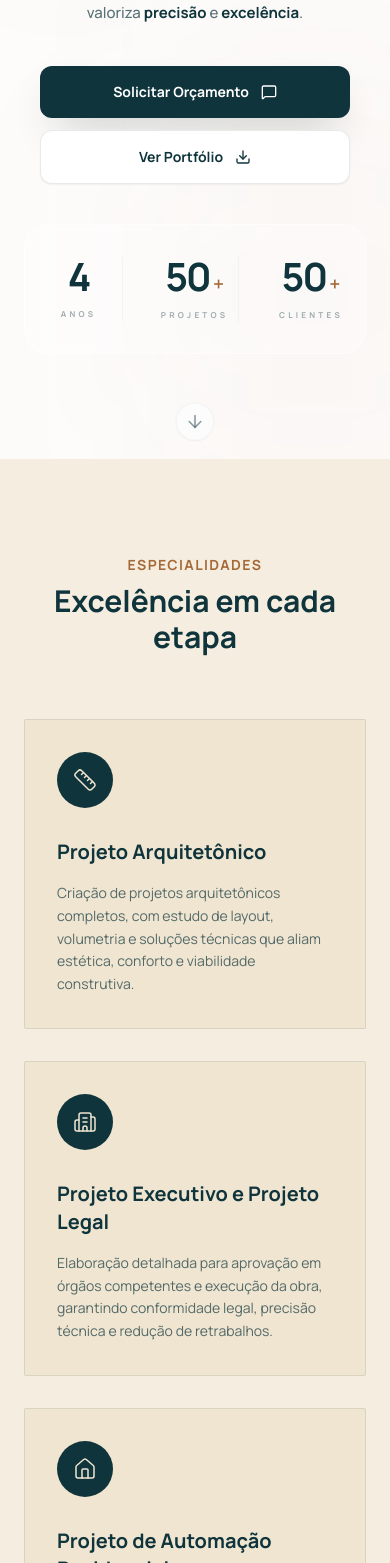
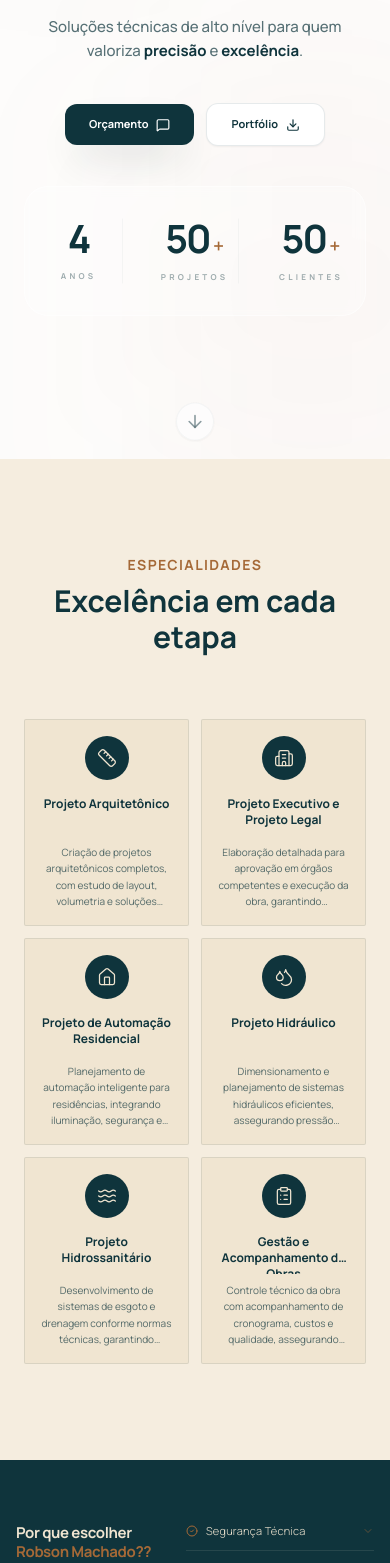
Before and after one commit to icaroCodes/RobsonMachado, a React (Vite) app: page / in a window 390 px wide. Shown: the part 385-1948 px from the top of the page. Built offline with nearby package versions, Linux system fonts and the light colour scheme.

Commit message:
[UPDATE] Melhorando a versão mobile

```diff
--- a/src/components/About.tsx
+++ b/src/components/About.tsx
@@ -13,21 +13,21 @@ const experiences: ExperienceItem[] = [
 
 const About: React.FC = () => {
   return (
-    <section id="sobre" className="py-24 px-6 md:px-12 bg-dark-green text-beige">
-      <div className="max-w-7xl mx-auto flex flex-col md:flex-row gap-16">
+    <section id="sobre" className="py-16 sm:py-24 md:py-32 px-4 md:px-12 bg-dark-green text-beige overflow-hidden">
+      <div className="max-w-7xl mx-auto flex flex-row items-start justify-between gap-4 sm:gap-10 md:gap-16">
 
-        <div className="md:w-1/2 space-y-8">
+        <div className="w-[45%] md:w-1/2 space-y-4 sm:space-y-6 md:space-y-8">
           <motion.div
-            initial={{ opacity: 0, x: -30 }}
+            initial={{ opacity: 0, x: -20 }}
             whileInView={{ opacity: 1, x: 0 }}
             viewport={{ once: true }}
           >
-            <span className="text-brown font-bold tracking-widest uppercase text-sm mb-2 block">Sobre o Profissional</span>
-            <h2 className="text-4xl md:text-5xl font-bold mb-6">Experiência sólida,<br />visão moderna.</h2>
+            <span className="text-brown font-bold tracking-widest uppercase text-[10px] sm:text-xs md:text-sm mb-2 block">Sobre o Profissional</span>
+            <h2 className="text-[17px] sm:text-3xl md:text-5xl lg:text-6xl font-bold mb-3 sm:mb-6 md:mb-8 leading-tight">Experiência sólida,<br />visão moderna.</h2>
 
-            <div className="space-y-4 text-beige/70 text-lg leading-relaxed font-light">
+            <div className="space-y-3 sm:space-y-5 md:space-y-6 text-beige/70 text-[10px] sm:text-[15px] md:text-lg leading-relaxed font-light">
               <p>
-                Formado em Tecnologia da Construção pelo IFCE, atuo na convergência entre precisão técnica e gestão eficiente.
+                Formado em <span className="text-beige font-medium">Tecnologia da Construção pelo IFCE</span>, atuo na convergência entre precisão técnica e gestão eficiente.
               </p>
 
               <p>
@@ -38,33 +38,32 @@ const About: React.FC = () => {
                 Com experiência em gestão e automação residencial, entrego obras focadas em qualidade, controle e excelência.
               </p>
             </div>
-
           </motion.div>
         </div>
 
-        <div className="md:w-1/2">
-          <h3 className="text-xl font-bold mb-8 border-b border-beige/10 pb-4">Trajetória Profissional</h3>
-          <div className="grid grid-cols-1 sm:grid-cols-2 gap-6">
+        <div className="w-[55%] md:w-1/2">
+          <h3 className="text-[10px] sm:text-sm md:text-xl font-bold mb-4 sm:mb-8 border-b border-beige/10 pb-2 sm:pb-4 opacity-60 uppercase tracking-widest">Trajetória Profissional</h3>
+          <div className="grid grid-cols-1 sm:grid-cols-2 gap-2 sm:gap-4 md:gap-6">
             {experiences.map((exp, index) => (
               <motion.div
                 key={index}
-                initial={{ opacity: 0, y: 20 }}
+                initial={{ opacity: 0, y: 15 }}
                 whileInView={{ opacity: 1, y: 0 }}
                 viewport={{ once: true }}
                 transition={{ delay: index * 0.1 }}
-                className="p-4 border border-beige/10 hover:border-brown/50 transition-colors rounded-sm"
+                className="p-3 sm:p-5 md:p-6 border border-beige/10 hover:border-brown/50 transition-colors rounded-sm bg-white/[0.02]"
               >
-                <h4 className="font-bold text-beige">{exp.company}</h4>
-                <p className="text-sm text-brown mt-1">{exp.role}</p>
+                <h4 className="text-[11px] sm:text-base md:text-lg font-bold text-beige leading-tight">{exp.company}</h4>
+                <p className="text-[9px] sm:text-sm text-brown mt-0.5 sm:mt-1">{exp.role}</p>
               </motion.div>
             ))}
           </div>
 
-          <div className="mt-12 p-6 bg-beige/5 rounded-sm border-l-2 border-brown">
-             <p className="text-sm italic">
-               "Minha missão é transformar complexidade técnica em tranquilidade para o cliente."
-             </p>
-             <p className="text-xs mt-2 font-bold text-brown">— Robson Machado</p>
+          <div className="mt-6 sm:mt-10 md:mt-12 p-3 sm:p-6 md:p-8 bg-beige/5 rounded-sm border-l-2 border-brown">
+            <p className="text-[10px] sm:text-sm md:text-base italic leading-relaxed text-beige/80">
+              "Minha missão é transformar complexidade técnica em tranquilidade para o cliente."
+            </p>
+            <p className="text-[9px] sm:text-xs md:text-sm mt-2 sm:mt-4 font-bold text-brown">— Robson Machado</p>
           </div>
         </div>
 
--- a/src/components/Differentiators.tsx
+++ b/src/components/Differentiators.tsx
@@ -33,44 +33,45 @@ const Differentiators: React.FC = () => {
   };
 
   return (
-    <section id="diferenciais" className="py-24 bg-dark-green text-beige overflow-hidden">
-      <div className="max-w-7xl mx-auto px-6 md:px-12 flex flex-col md:flex-row items-start justify-between gap-12">
-        <div className="md:w-1/3">
+    <section id="diferenciais" className="py-16 md:py-24 bg-dark-green text-beige overflow-hidden">
+      <div className="max-w-7xl mx-auto px-4 md:px-12 flex flex-row items-start justify-between gap-4 md:gap-12">
+        <div className="w-[45%] md:w-1/3">
           <motion.h2
              initial={{ opacity: 0, y: 20 }}
              whileInView={{ opacity: 1, y: 0 }}
              viewport={{ once: true }}
-             className="text-3xl md:text-5xl font-bold tracking-tight mb-6"
+             className="text-[15px] sm:text-2xl md:text-5xl font-bold tracking-tight mb-3 md:mb-6 leading-tight"
           >
             Por que escolher <br/>
-            <span className="text-brown">Robson Machado?</span>
+            <span className="text-brown">Robson Machado??</span>
           </motion.h2>
-          <p className="text-beige/60 leading-relaxed">
+          <p className="text-[10px] sm:text-sm md:text-base text-beige/60 leading-relaxed">
             Uma abordagem que vai além do básico. Foco total em entregar valor real, segurança e tranquilidade para o seu investimento.
           </p>
         </div>
 
-        <div className="md:w-1/2 flex flex-col space-y-4">
+        <div className="w-[55%] md:w-1/2 flex flex-col space-y-2 md:space-y-4">
           {differentiators.map((item, index) => (
             <motion.div
               key={index}
-              initial={{ opacity: 0, x: 50 }}
+              initial={{ opacity: 0, x: 20 }}
               whileInView={{ opacity: 1, x: 0 }}
               viewport={{ once: true }}
-              transition={{ delay: index * 0.15, duration: 0.6 }}
-              className="border-b border-beige/10 pb-6 group cursor-pointer"
+              transition={{ delay: index * 0.1, duration: 0.6 }}
+              className="border-b border-beige/10 pb-3 md:pb-6 group cursor-pointer"
               onClick={() => toggleIndex(index)}
             >
-              <div className="flex items-center justify-between space-x-6">
-                <div className="flex items-center space-x-6">
-                  <CheckCircle2 className="text-brown w-6 h-6 group-hover:scale-110 transition-transform" />
-                  <span className="text-xl md:text-3xl font-light tracking-wide">{item.title}</span>
+              <div className="flex items-center justify-between gap-2">
+                <div className="flex items-center gap-2 md:gap-6">
+                  <CheckCircle2 className="text-brown w-3 h-3 md:w-6 md:h-6 flex-shrink-0 group-hover:scale-110 transition-transform" />
+                  <span className="text-[11px] sm:text-lg md:text-3xl font-light tracking-wide leading-tight">{item.title}</span>
                 </div>
                 <motion.div
                   animate={{ rotate: expandedIndex === index ? 180 : 0 }}
                   transition={{ duration: 0.3 }}
+                  className="flex-shrink-0"
                 >
-                  <ChevronDown className="text-brown/50 w-5 h-5" />
+                  <ChevronDown className="text-brown/50 w-3 h-3 md:w-5 md:h-5" />
                 </motion.div>
               </div>
 
@@ -78,12 +79,12 @@ const Differentiators: React.FC = () => {
                 {expandedIndex === index && (
                   <motion.div
                     initial={{ height: 0, opacity: 0, marginTop: 0 }}
-                    animate={{ height: 'auto', opacity: 1, marginTop: 16 }}
+                    animate={{ height: 'auto', opacity: 1, marginTop: 8 }}
                     exit={{ height: 0, opacity: 0, marginTop: 0 }}
                     transition={{ duration: 0.3, ease: "easeInOut" }}
                     className="overflow-hidden"
                   >
-                    <p className="text-beige/60 text-sm md:text-base leading-relaxed pl-12 max-w-md">
+                    <p className="text-beige/60 text-[9px] sm:text-sm md:text-base leading-relaxed pl-5 md:pl-12 max-w-md">
                       {item.description}
                     </p>
                   </motion.div>
--- a/src/components/Hero.tsx
+++ b/src/components/Hero.tsx
@@ -53,19 +53,19 @@ const Hero: React.FC = () => {
           </p>
         </motion.div>
 
-        {/* Botões Mobile "Premium" */}
+        {/* Botões Mobile "Premium" - Agora menos esticados no mobile */}
         <motion.div
           initial={{ opacity: 0, scale: 0.9 }}
           animate={{ opacity: 1, scale: 1 }}
           transition={{ duration: 0.8, delay: 0.8 }}
-          className="flex flex-col sm:flex-row items-center justify-center gap-3 md:gap-4 px-4"
+          className="flex flex-row items-center justify-center gap-3 md:gap-4 px-2 sm:px-4"
         >
           <a
             href="https://wa.me/558594069922?text=Olá!%20Vim%20pelo%20seu%20site."
-            className="group relative w-full sm:w-auto px-10 py-4 bg-dark-green text-white text-sm md:text-base font-bold rounded-xl overflow-hidden shadow-[0_20px_40px_-15px_rgba(26,46,36,0.3)] hover:shadow-dark-green/20 transition-all duration-500 flex items-center justify-center gap-3 active:scale-95"
+            className="group relative px-6 md:px-10 py-3 md:py-4 bg-dark-green text-white text-[11px] sm:text-sm md:text-base font-bold rounded-xl overflow-hidden shadow-[0_20px_40px_-15px_rgba(26,46,36,0.3)] hover:shadow-dark-green/20 transition-all duration-500 flex items-center justify-center gap-2 md:gap-3 active:scale-95 whitespace-nowrap"
           >
-            <span className="relative z-10">Solicitar Orçamento</span>
-            <MessageSquare className="w-4 h-4 relative z-10 group-hover:rotate-12 transition-transform" />
+            <span className="relative z-10">Orçamento</span>
+            <MessageSquare className="w-3.5 h-3.5 md:w-4 md:h-4 relative z-10 group-hover:rotate-12 transition-transform" />
             <div className="absolute inset-0 bg-gradient-to-r from-brown to-dark-green opacity-0 group-hover:opacity-100 transition-opacity duration-500" />
             {/* Glossy Effect */}
             <div className="absolute top-0 -inset-full h-full w-1/2 z-5 block transform -skew-x-12 bg-gradient-to-r from-transparent to-white/10 opacity-40 group-hover:animate-shine" />
@@ -74,10 +74,10 @@ const Hero: React.FC = () => {
           <a
             href="/curriculo.pdf"
             download="curriculorobsonmachado.pdf"
-            className="group w-full sm:w-auto px-10 py-4 bg-white border border-dark-green/10 text-dark-green text-sm md:text-base font-bold rounded-xl hover:bg-slate-50 transition-all duration-300 flex items-center justify-center gap-3 relative overflow-hidden shadow-sm active:scale-95"
+            className="group px-6 md:px-10 py-3 md:py-4 bg-white border border-dark-green/10 text-dark-green text-[11px] sm:text-sm md:text-base font-bold rounded-xl hover:bg-slate-50 transition-all duration-300 flex items-center justify-center gap-2 md:gap-3 relative overflow-hidden shadow-sm active:scale-95 whitespace-nowrap"
           >
-            <span className="relative z-10">Ver Portfólio</span>
-            <Download className="w-4 h-4 relative z-10 group-hover:translate-y-1 transition-transform duration-300" />
+            <span className="relative z-10">Portfólio</span>
+            <Download className="w-3.5 h-3.5 md:w-4 md:h-4 relative z-10 group-hover:translate-y-1 transition-transform duration-300" />
             <div className="absolute inset-0 bg-dark-green/5 translate-y-[100%] group-hover:translate-y-0 transition-transform duration-500" />
           </a>
         </motion.div>
--- a/src/components/Projects.tsx
+++ b/src/components/Projects.tsx
@@ -1,4 +1,4 @@
-import React, { useState } from 'react';
+import React, { useState, useEffect } from 'react';
 import { motion, AnimatePresence } from 'framer-motion';
 import { X, ArrowUpRight, ChevronLeft, ChevronRight } from 'lucide-react';
 import { useAnimationLevel } from '../contexts/AnimationContext';
@@ -52,6 +52,20 @@ const Projects: React.FC = () => {
   const [selectedProject, setSelectedProject] = useState<any | null>(null);
   const [currentImageIndex, setCurrentImageIndex] = useState(0);
   const { level } = useAnimationLevel();
+
+  // Bloquear scroll quando o modal estiver aberto
+  useEffect(() => {
+    if (selectedProject) {
+      document.body.style.overflow = 'hidden';
+    } else {
+      document.body.style.overflow = '';
+    }
+
+    // Cleanup ao desmontar o componente
+    return () => {
+      document.body.style.overflow = '';
+    };
+  }, [selectedProject]);
 
   const handleNext = (e: React.MouseEvent) => {
     e.stopPropagation();
@@ -129,13 +143,13 @@ const Projects: React.FC = () => {
 
             <motion.div
               layoutId={level === 'high' ? `project-container-${selectedProject.id}` : undefined}
-              initial={level !== 'high' ? { opacity: 0, scale: 0.95, y: 20 } : false}
+              initial={level !== 'high' ? { opacity: 0, scale: 0.9, y: 20 } : false}
               animate={level !== 'high' ? { opacity: 1, scale: 1, y: 0 } : false}
-              exit={level !== 'high' ? { opacity: 0, scale: 0.95, y: 20 } : false}
+              exit={level !== 'high' ? { opacity: 0, scale: 0.9, y: 20 } : false}
               transition={{ duration: 0.4, ease: [0.16, 1, 0.3, 1] }}
-              className={`relative w-full max-w-3xl bg-beige rounded-sm overflow-hidden z-10 max-h-[90vh] flex flex-col ${level === 'high' ? 'shadow-2xl' : 'shadow-xl'}`}
+              className={`relative w-[92%] sm:w-full max-w-3xl bg-beige rounded-2xl overflow-hidden z-10 max-h-[85vh] flex flex-col ${level === 'high' ? 'shadow-2xl' : 'shadow-xl'}`}
             >
-              <div className="relative h-64 md:h-96 w-full group/modal overflow-hidden">
+              <div className="relative h-48 sm:h-64 md:h-96 w-full group/modal overflow-hidden">
                 <AnimatePresence mode="wait">
                   <motion.img
                     key={currentImageIndex}
--- a/src/components/Services.tsx
+++ b/src/components/Services.tsx
@@ -73,21 +73,21 @@ const Services: React.FC = () => {
           </motion.h2>
         </div>
 
-        <div className="grid grid-cols-1 md:grid-cols-3 gap-8">
+        <div className="grid grid-cols-2 lg:grid-cols-3 gap-3 sm:gap-6 md:gap-8">
           {services.map((service, index) => (
             <motion.div
               key={index}
               initial={{ opacity: 0, y: 20 }}
               whileInView={{ opacity: 1, y: 0 }}
               viewport={{ once: true }}
-              transition={{ delay: index * 0.2 }}
-              className="group p-8 border border-dark-green/10 bg-beige hover:bg-white transition-colors duration-500 rounded-sm"
+              transition={{ delay: index * 0.1 }}
+              className="group p-4 sm:p-6 lg:p-8 border border-dark-green/10 bg-beige hover:bg-white transition-colors duration-500 rounded-sm flex flex-col items-center text-center sm:items-start sm:text-left"
             >
-              <div className="mb-6 inline-block p-4 bg-dark-green text-beige rounded-full group-hover:bg-brown transition-colors duration-300">
-                <service.icon size={24} strokeWidth={1.5} />
+              <div className="mb-4 sm:mb-6 inline-block p-3 sm:p-4 bg-dark-green text-beige rounded-full group-hover:bg-brown transition-colors duration-300">
+                <service.icon className="w-5 h-5 sm:w-6 sm:h-6" strokeWidth={1.5} />
               </div>
-              <h4 className="text-xl font-bold text-dark-green mb-4">{service.title}</h4>
-              <p className="text-dark-green/70 leading-relaxed text-sm md:text-base">
+              <h4 className="text-xs sm:text-lg lg:text-xl font-bold text-dark-green mb-2 sm:mb-4 line-clamp-2 min-h-[2.5rem] lg:min-h-0">{service.title}</h4>
+              <p className="text-dark-green/70 leading-relaxed text-[10px] sm:text-sm lg:text-base line-clamp-4 sm:line-clamp-none">
                 {service.description}
               </p>
             </motion.div>
--- a/src/components/Testimonials.tsx
+++ b/src/components/Testimonials.tsx
@@ -54,12 +54,12 @@ const PremiumCarousel: React.FC = () => {
   const slideVariants = {
     enter: (direction: number) => {
       if (level === 'high') return { x: direction > 0 ? 100 : -100, opacity: 0, scale: 0.95, filter: "blur(10px)" };
-      if (level === 'medium') return { x: direction > 0 ? 50 : -50, opacity: 0, scale: 0.98 };
-      return { opacity: 0 };
+      return { opacity: 0, scale: 0.98, y: 10 };
     },
     center: {
       zIndex: 1,
       x: 0,
+      y: 0,
       opacity: 1,
       scale: 1,
       filter: "blur(0px)",
@@ -72,10 +72,7 @@ const PremiumCarousel: React.FC = () => {
       if (level === 'high') {
         return { zIndex: 0, x: direction < 0 ? 100 : -100, opacity: 0, scale: 0.95, filter: "blur(10px)", transition: { duration: 0.6, ease: [0.16, 1, 0.3, 1] } };
       }
-      if (level === 'medium') {
-        return { zIndex: 0, x: direction < 0 ? 50 : -50, opacity: 0, scale: 0.98, transition: { duration: 0.4, ease: [0.16, 1, 0.3, 1] } };
-      }
-      return { zIndex: 0, opacity: 0, transition: { duration: 0.3 } };
+      return { zIndex: 0, opacity: 0, scale: 0.98, transition: { duration: 0.3 } };
     },
   };
 
@@ -98,12 +95,12 @@ const PremiumCarousel: React.FC = () => {
             <motion.div animate={{ x: [0, 100, -50, 0], y: [0, -50, 50, 0], scale: [1, 1.2, 0.9, 1] }} transition={{ duration: 20, repeat: Infinity, ease: "linear" }} className="absolute top-0 left-1/4 w-[500px] h-[500px] bg-neutral-800/20 rounded-full blur-[120px]" />
             <motion.div animate={{ x: [0, -70, 30, 0], y: [0, 60, -40, 0], opacity: [0.1, 0.2, 0.1] }} transition={{ duration: 15, repeat: Infinity, ease: "linear" }} className="absolute bottom-0 right-1/4 w-[600px] h-[600px] bg-[#AD8B73]/10 rounded-full blur-[140px]" />
           </>
-        ) : level === 'medium' ? (
+        ) : (
           <>
             <div className="absolute top-0 left-1/4 w-[400px] h-[400px] bg-neutral-800/10 rounded-full blur-[80px]" />
             <div className="absolute bottom-0 right-1/4 w-[500px] h-[500px] bg-[#AD8B73]/10 rounded-full blur-[100px]" />
           </>
-        ) : null}
+        )}
       </div>
 
       <div className="relative z-10 max-w-7xl mx-auto px-6 lg:px-12 flex flex-col md:flex-row items-center gap-12 md:gap-24">
@@ -178,7 +175,6 @@ const PremiumCarousel: React.FC = () => {
               {/* Adaptive Background Card */}
               <div className={`h-full w-full relative border border-white/5 rounded-2xl p-8 md:p-12 flex flex-col justify-between overflow-hidden group hover:border-white/10 transition-colors duration-500
                 ${level === 'high' ? 'bg-neutral-900/40 backdrop-blur-2xl shadow-2xl shadow-black/50'
-                   : level === 'medium' ? 'bg-neutral-900/60 backdrop-blur-md shadow-xl shadow-black/30'
                    : 'bg-neutral-900/90 shadow-lg shadow-black/20'}
               `}>
 
--- a/src/contexts/AnimationContext.tsx
+++ b/src/contexts/AnimationContext.tsx
@@ -1,88 +1,35 @@
 import React, { createContext, useContext, useEffect, useState } from 'react';
 
-type AnimationLevel = 'low' | 'medium' | 'high';
+type AnimationLevel = 'low' | 'high';
 
 interface AnimationContextProps {
   level: AnimationLevel;
-  score: number;
+  isMobile: boolean;
 }
 
 const AnimationContext = createContext<AnimationContextProps>({
-  level: 'low',
-  score: 0,
+  level: 'high',
+  isMobile: false,
 });
 
 export const AnimationProvider: React.FC<{ children: React.ReactNode }> = ({ children }) => {
-  const [level, setLevel] = useState<AnimationLevel>('low');
-  const [score, setScore] = useState(0);
-  const [calculated, setCalculated] = useState(false);
+  const [level, setLevel] = useState<AnimationLevel>('high');
+  const [isMobile, setIsMobile] = useState(false);
 
   useEffect(() => {
-    if (calculated || typeof window === 'undefined') return;
-
-    let frames = 0;
-    let rAFId: number;
-    // Pega o tempo de início preciso
-    const testStartTime = performance.now();
-
-    const measureFPS = (timestamp: number) => {
-      frames++;
-      const elapsed = timestamp - testStartTime;
-
-      if (elapsed >= 1000) {
-        // Passou ~1 segundo, calcula o FPS final e define o score
-        const fps = (frames / elapsed) * 1000;
-        calculateScore(fps);
-      } else {
-        rAFId = requestAnimationFrame(measureFPS);
-      }
+    const checkViewport = () => {
+      const mobile = window.innerWidth < 768;
+      setIsMobile(mobile);
+      setLevel(mobile ? 'low' : 'high');
     };
 
-    const calculateScore = (fps: number) => {
-      // 1. CPU: hardwareConcurrency (fallback 2 se não suportado)
-      const cpuCores = navigator.hardwareConcurrency || 2;
-      const cpuScore = cpuCores * 10;
+    checkViewport();
+    window.addEventListener('resize', checkViewport);
+    return () => window.removeEventListener('resize', checkViewport);
+  }, []);
 
-      // 2. RAM: deviceMemory em GB (apenas Chromium) (fallback 2 se não suportado)
-      // Usamos (navigator as any) pois deviceMemory não é padrão em todos os browsers
-      const ramGB = (navigator as any).deviceMemory || 2;
-      const ramScore = ramGB * 15;
-
-      // 3. FPS medido num loop bruto
-      let fpsScore = 10; // Menor que 30 FPS
-      if (fps >= 50) {
-        fpsScore = 50;
-      } else if (fps >= 30) {
-        fpsScore = 30;
-      }
-
-      // 4. Somatório e Nível
-      const totalScore = cpuScore + ramScore + fpsScore;
-
-      let finalLevel: AnimationLevel = 'low';
-      if (totalScore >= 120) {
-        finalLevel = 'high'; // PC Bom, Celular Topo de Linha recente
-      } else if (totalScore >= 80) {
-        finalLevel = 'medium'; // Intermediário
-      }
-
-      setScore(totalScore);
-      setLevel(finalLevel);
-      setCalculated(true);
-
-      console.log(`[Performance Benchmark] CPU: ${cpuCores} cores | RAM: ~${ramGB}GB | FPS: ${Math.round(fps)}`);
-      console.log(`[Performance Score] Total: ${totalScore} -> Level: ${finalLevel.toUpperCase()}`);
-    };
-
-    // Inicia a medição no proximo frame
-    rAFId = requestAnimationFrame(measureFPS);
-
-    return () => cancelAnimationFrame(rAFId);
-  }, [calculated]);
-
-  // Enquanto estiver calculando, podemos retornar 'low' no contexto como estado inicial seguro
   return (
-    <AnimationContext.Provider value={{ level, score }}>
+    <AnimationContext.Provider value={{ level, isMobile }}>
       {children}
     </AnimationContext.Provider>
   );
```
